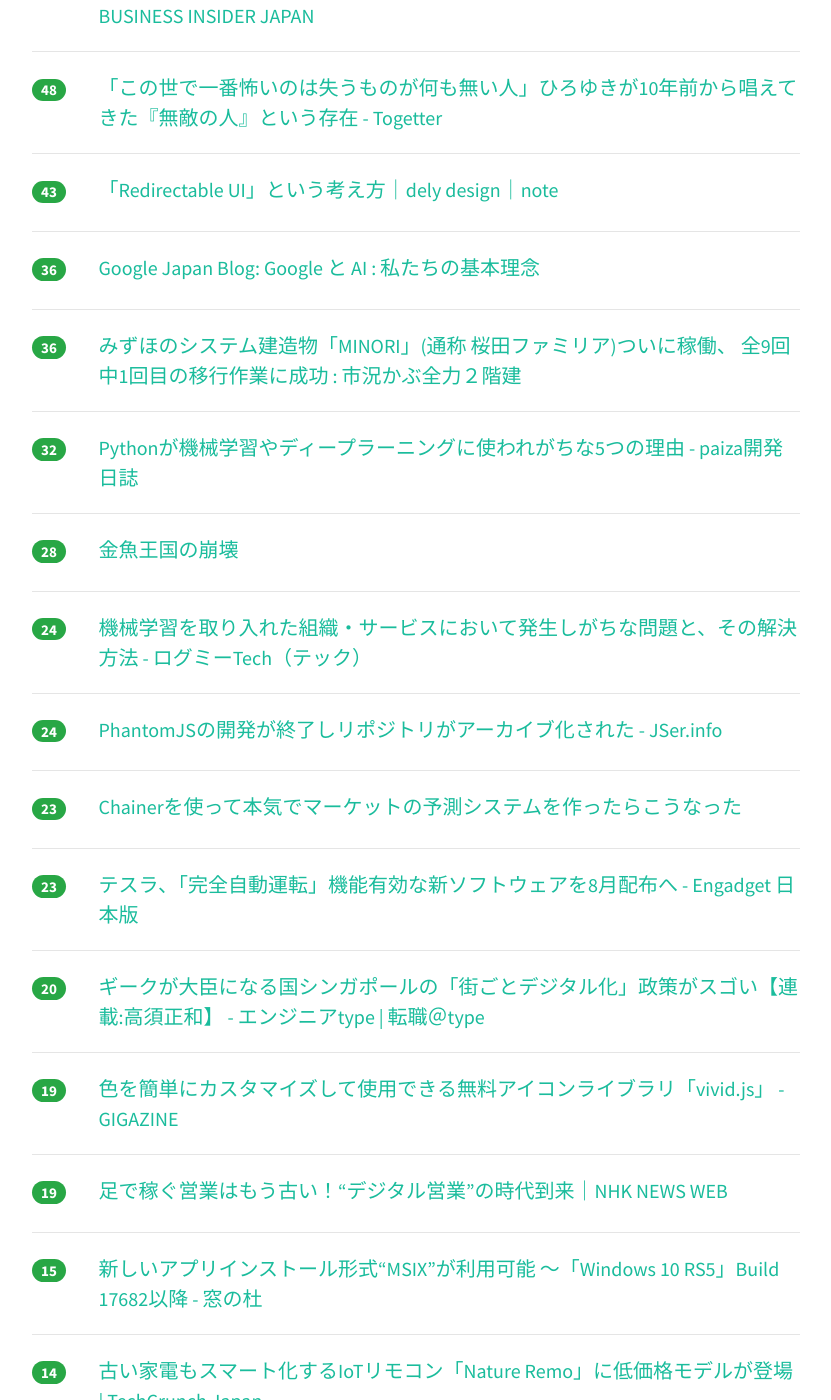
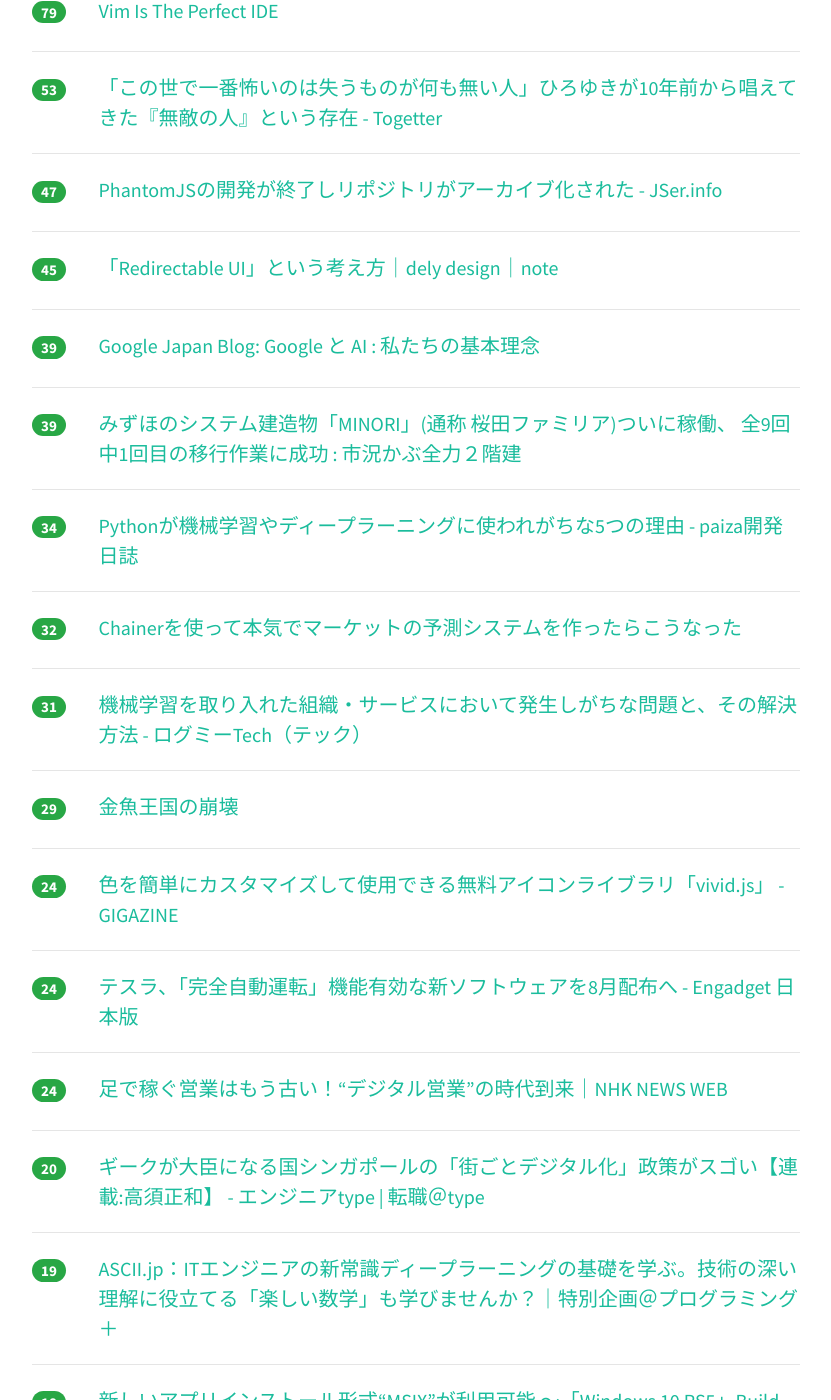
Before and after one commit to yatta47/hatena-matome-site, a Jekyll site: the page built from _posts/2018-06-12-hatena.md, in a window 1280 px wide and 1400 px high, scrolled down 681 px. Shown: the whole window, without its empty margins (224-1055 px from the left). Built offline with Jekyll 4.4.1, drawn with Linux system fonts in a browser that asks for light colours; nearby versions of some CDN libraries; some of the changed text lies outside the part shown.

Commit message:
Updated 2018-06-12

```diff
--- a/_posts/2018-06-12-hatena.md
+++ b/_posts/2018-06-12-hatena.md
@@ -1,79 +1,89 @@
 ---
 layout: post
 title:  "2018-06-12 はてぶIT"
-date:   2018-06-12 09:02:05
+date:   2018-06-12 10:00:54
 tags: [it-hotentry]
 ---
-20 件のデータあり
+23 件のデータあり
 
 <hr><div class="row">
-<div class="col-1"><span class="badge badge-pill badge-success h2">330</span></div>
+<div class="col-1"><span class="badge badge-pill badge-success h2">470</span></div>
 <div class="col-11"><a href='http://takagi-hiromitsu.jp/diary/20180610.html' target='_blank'>高木浩光＠自宅の日記 - 懸念されていた濫用がついに始まった刑法19章の2「不正指令電磁的記録に関する罪」</a></div>
 </div>
 <hr>
 <div class="row">
-<div class="col-1"><span class="badge badge-pill badge-success h2">115</span></div>
+<div class="col-1"><span class="badge badge-pill badge-success h2">186</span></div>
+<div class="col-11"><a href='https://www.businessinsider.jp/post-169009' target='_blank'>レシート1枚10円で買うアプリ、天才高校生プログラマーが小売市場に挑む | BUSINESS INSIDER JAPAN</a></div>
+</div>
+<hr>
+<div class="row">
+<div class="col-1"><span class="badge badge-pill badge-success h2">177</span></div>
 <div class="col-11"><a href='https://www.infoq.com/jp/news/2018/06/microsoft-excel-js-functions' target='_blank'>Microsoft、Excelカスタム関数としてJavaScriptのサポートを発表</a></div>
 </div>
 <hr>
 <div class="row">
-<div class="col-1"><span class="badge badge-pill badge-success h2">57</span></div>
+<div class="col-1"><span class="badge badge-pill badge-success h2">79</span></div>
 <div class="col-11"><a href='https://dev.to/allanmacgregor/vim-is-the-perfect-ide-e80' target='_blank'>Vim Is The Perfect IDE</a></div>
 </div>
 <hr>
 <div class="row">
-<div class="col-1"><span class="badge badge-pill badge-success h2">55</span></div>
-<div class="col-11"><a href='https://www.businessinsider.jp/post-169009' target='_blank'>レシート1枚10円で買うアプリ、天才高校生プログラマーが小売市場に挑む | BUSINESS INSIDER JAPAN</a></div>
-</div>
-<hr>
-<div class="row">
-<div class="col-1"><span class="badge badge-pill badge-success h2">48</span></div>
+<div class="col-1"><span class="badge badge-pill badge-success h2">53</span></div>
 <div class="col-11"><a href='https://togetter.com/li/1236262' target='_blank'>「この世で一番怖いのは失うものが何も無い人」ひろゆきが10年前から唱えてきた『無敵の人』という存在 - Togetter</a></div>
 </div>
 <hr>
 <div class="row">
-<div class="col-1"><span class="badge badge-pill badge-success h2">43</span></div>
+<div class="col-1"><span class="badge badge-pill badge-success h2">47</span></div>
+<div class="col-11"><a href='https://jser.info/2018/06/11/phantomjs-ended/' target='_blank'>PhantomJSの開発が終了しリポジトリがアーカイブ化された - JSer.info</a></div>
+</div>
+<hr>
+<div class="row">
+<div class="col-1"><span class="badge badge-pill badge-success h2">45</span></div>
 <div class="col-11"><a href='https://note.mu/dely/n/n3c3cd1dd1ce8' target='_blank'>「Redirectable UI」という考え方｜dely design｜note</a></div>
 </div>
 <hr>
 <div class="row">
-<div class="col-1"><span class="badge badge-pill badge-success h2">36</span></div>
+<div class="col-1"><span class="badge badge-pill badge-success h2">39</span></div>
 <div class="col-11"><a href='https://japan.googleblog.com/2018/06/ai-principles.html' target='_blank'>Google Japan Blog: Google と AI : 私たちの基本理念</a></div>
 </div>
 <hr>
 <div class="row">
-<div class="col-1"><span class="badge badge-pill badge-success h2">36</span></div>
+<div class="col-1"><span class="badge badge-pill badge-success h2">39</span></div>
 <div class="col-11"><a href='http://kabumatome.doorblog.jp/archives/65920716.html' target='_blank'>みずほのシステム建造物「MINORI」(通称 桜田ファミリア)ついに稼働、 全9回中1回目の移行作業に成功 : 市況かぶ全力２階建</a></div>
 </div>
 <hr>
 <div class="row">
-<div class="col-1"><span class="badge badge-pill badge-success h2">32</span></div>
+<div class="col-1"><span class="badge badge-pill badge-success h2">34</span></div>
 <div class="col-11"><a href='https://paiza.hatenablog.com/entry/2018/06/11/Python%E3%81%8C%E6%A9%9F%E6%A2%B0%E5%AD%A6%E7%BF%92%E3%82%84%E3%83%87%E3%82%A3%E3%83%BC%E3%83%97%E3%83%A9%E3%83%BC%E3%83%8B%E3%83%B3%E3%82%B0%E3%81%AB%E4%BD%BF%E3%82%8F%E3%82%8C%E3%81%8C%E3%81%A1' target='_blank'>Pythonが機械学習やディープラーニングに使われがちな5つの理由 - paiza開発日誌</a></div>
 </div>
 <hr>
 <div class="row">
-<div class="col-1"><span class="badge badge-pill badge-success h2">28</span></div>
+<div class="col-1"><span class="badge badge-pill badge-success h2">32</span></div>
+<div class="col-11"><a href='https://www.slideshare.net/gamella/chainer-101818811' target='_blank'>Chainerを使って本気でマーケットの予測システムを作ったらこうなった</a></div>
+</div>
+<hr>
+<div class="row">
+<div class="col-1"><span class="badge badge-pill badge-success h2">31</span></div>
+<div class="col-11"><a href='https://logmi.jp/293708' target='_blank'>機械学習を取り入れた組織・サービスにおいて発生しがちな問題と、その解決方法 - ログミーTech（テック）</a></div>
+</div>
+<hr>
+<div class="row">
+<div class="col-1"><span class="badge badge-pill badge-success h2">29</span></div>
 <div class="col-11"><a href='http://www.goldfishkingdom.client.jp/04.html' target='_blank'>金魚王国の崩壊</a></div>
 </div>
 <hr>
 <div class="row">
 <div class="col-1"><span class="badge badge-pill badge-success h2">24</span></div>
-<div class="col-11"><a href='https://logmi.jp/293708' target='_blank'>機械学習を取り入れた組織・サービスにおいて発生しがちな問題と、その解決方法 - ログミーTech（テック）</a></div>
+<div class="col-11"><a href='https://gigazine.net/news/20180611-vivid-js-icon/' target='_blank'>色を簡単にカスタマイズして使用できる無料アイコンライブラリ「vivid.js」 - GIGAZINE</a></div>
 </div>
 <hr>
 <div class="row">
 <div class="col-1"><span class="badge badge-pill badge-success h2">24</span></div>
-<div class="col-11"><a href='https://jser.info/2018/06/11/phantomjs-ended/' target='_blank'>PhantomJSの開発が終了しリポジトリがアーカイブ化された - JSer.info</a></div>
+<div class="col-11"><a href='https://japanese.engadget.com/2018/06/11/8/' target='_blank'>テスラ、「完全自動運転」機能有効な新ソフトウェアを8月配布へ - Engadget 日本版</a></div>
 </div>
 <hr>
 <div class="row">
-<div class="col-1"><span class="badge badge-pill badge-success h2">23</span></div>
-<div class="col-11"><a href='https://www.slideshare.net/gamella/chainer-101818811' target='_blank'>Chainerを使って本気でマーケットの予測システムを作ったらこうなった</a></div>
-</div>
-<hr>
-<div class="row">
-<div class="col-1"><span class="badge badge-pill badge-success h2">23</span></div>
-<div class="col-11"><a href='https://japanese.engadget.com/2018/06/11/8/' target='_blank'>テスラ、「完全自動運転」機能有効な新ソフトウェアを8月配布へ - Engadget 日本版</a></div>
+<div class="col-1"><span class="badge badge-pill badge-success h2">24</span></div>
+<div class="col-11"><a href='https://www3.nhk.or.jp/news/business_tokushu/2018_0611.html' target='_blank'>足で稼ぐ営業はもう古い！“デジタル営業”の時代到来｜NHK NEWS WEB</a></div>
 </div>
 <hr>
 <div class="row">
@@ -83,17 +93,17 @@ tags: [it-hotentry]
 <hr>
 <div class="row">
 <div class="col-1"><span class="badge badge-pill badge-success h2">19</span></div>
-<div class="col-11"><a href='https://gigazine.net/news/20180611-vivid-js-icon/' target='_blank'>色を簡単にカスタマイズして使用できる無料アイコンライブラリ「vivid.js」 - GIGAZINE</a></div>
+<div class="col-11"><a href='http://ascii.jp/elem/000/001/691/1691629/' target='_blank'>ASCII.jp：ITエンジニアの新常識ディープラーニングの基礎を学ぶ。技術の深い理解に役立てる「楽しい数学」も学びませんか？｜特別企画＠プログラミング＋</a></div>
 </div>
 <hr>
 <div class="row">
-<div class="col-1"><span class="badge badge-pill badge-success h2">19</span></div>
-<div class="col-11"><a href='https://www3.nhk.or.jp/news/business_tokushu/2018_0611.html' target='_blank'>足で稼ぐ営業はもう古い！“デジタル営業”の時代到来｜NHK NEWS WEB</a></div>
+<div class="col-1"><span class="badge badge-pill badge-success h2">18</span></div>
+<div class="col-11"><a href='https://forest.watch.impress.co.jp/docs/news/1126751.html' target='_blank'>新しいアプリインストール形式“MSIX”が利用可能 ～「Windows 10 RS5」Build 17682以降 - 窓の杜</a></div>
 </div>
 <hr>
 <div class="row">
-<div class="col-1"><span class="badge badge-pill badge-success h2">15</span></div>
-<div class="col-11"><a href='https://forest.watch.impress.co.jp/docs/news/1126751.html' target='_blank'>新しいアプリインストール形式“MSIX”が利用可能 ～「Windows 10 RS5」Build 17682以降 - 窓の杜</a></div>
+<div class="col-1"><span class="badge badge-pill badge-success h2">17</span></div>
+<div class="col-11"><a href='https://mottox2.com/posts/134/' target='_blank'>情報共有ツールesa.ioをCMSとして使って1ヶ月運用してみた - mottox2 blog</a></div>
 </div>
 <hr>
 <div class="row">
@@ -102,7 +112,12 @@ tags: [it-hotentry]
 </div>
 <hr>
 <div class="row">
-<div class="col-1"><span class="badge badge-pill badge-success h2">11</span></div>
+<div class="col-1"><span class="badge badge-pill badge-success h2">12</span></div>
 <div class="col-11"><a href='https://anond.hatelabo.jp/20180611181717' target='_blank'>増田をブクマしてる方々って増田に書き込んだりするんですか？</a></div>
 </div>
 <hr>
+<div class="row">
+<div class="col-1"><span class="badge badge-pill badge-success h2">10</span></div>
+<div class="col-11"><a href='https://mainichi.jp/articles/20180612/k00/00m/040/150000c' target='_blank'>仮想通貨：他人ＰＣで獲得　了解得ず「採掘」初立件 - 毎日新聞</a></div>
+</div>
+<hr>
```
